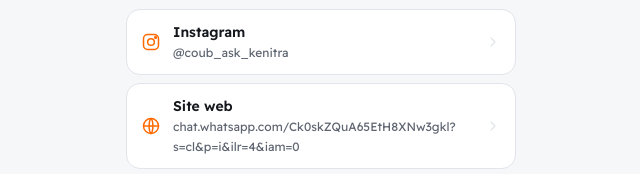
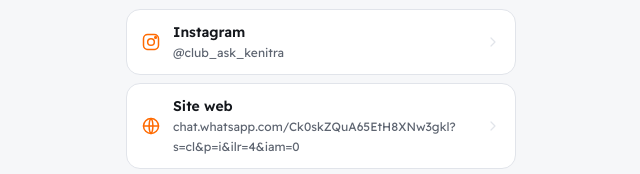
Before and after one commit to nfcworkma/profils, a plain HTML site: page association-des-aigles-sportive-de-kenitra/index.html in a window 1280 px wide. Shown: the part 459-633 px from the top of the page, 319-959 px from the left. Drawn offline with Linux system fonts and the light colour scheme.

Commit message:
Profil association-des-aigles-sportive-de-kenitra (mise à jour)

```diff
--- a/association-des-aigles-sportive-de-kenitra/index.html
+++ b/association-des-aigles-sportive-de-kenitra/index.html
@@ -49,7 +49,7 @@
 <a class="q" href="mailto:clubaskcontact@gmail.com"><svg viewBox="0 0 24 24" fill="none" stroke="currentColor" stroke-width="1.8" stroke-linecap="round" stroke-linejoin="round"><rect x="3" y="5" width="18" height="14" rx="2"/><path d="m3 7 9 6 9-6"/></svg>E-mail</a>
 </div>
 <a class="main"  href="https://wa.me/212641545525?text=Salam%20ASSOCIATION%2C%20j%27ai%20vu%20ton%20profil%20NFCWORK"><svg viewBox="0 0 24 24" fill="none" stroke="currentColor" stroke-width="1.8" stroke-linecap="round" stroke-linejoin="round"><path d="M3 21l1.6-4.6A9 9 0 1 1 8 19.6L3 21"/><path d="M9 9.5c.5 2 2.5 4 4.5 4.5l1.2-1.2 2 .8"/></svg>Écrire sur WhatsApp</a>
-<a class="row" href="https://instagram.com/coub_ask_kenitra"><svg viewBox="0 0 24 24" fill="none" stroke="currentColor" stroke-width="1.8" stroke-linecap="round" stroke-linejoin="round"><rect x="3" y="3" width="18" height="18" rx="5"/><circle cx="12" cy="12" r="4"/><circle cx="17.5" cy="6.5" r="1" fill="currentColor"/></svg><div><b>Instagram</b><span>@coub_ask_kenitra</span></div><svg class="ar" viewBox="0 0 24 24" fill="none" stroke="currentColor" stroke-width="1.8" stroke-linecap="round" stroke-linejoin="round"><path d="M9 6l6 6-6 6"/></svg></a>
+<a class="row" href="https://instagram.com/club_ask_kenitra"><svg viewBox="0 0 24 24" fill="none" stroke="currentColor" stroke-width="1.8" stroke-linecap="round" stroke-linejoin="round"><rect x="3" y="3" width="18" height="18" rx="5"/><circle cx="12" cy="12" r="4"/><circle cx="17.5" cy="6.5" r="1" fill="currentColor"/></svg><div><b>Instagram</b><span>@club_ask_kenitra</span></div><svg class="ar" viewBox="0 0 24 24" fill="none" stroke="currentColor" stroke-width="1.8" stroke-linecap="round" stroke-linejoin="round"><path d="M9 6l6 6-6 6"/></svg></a>
 <a class="row" href="https://chat.whatsapp.com/Ck0skZQuA65EtH8XNw3gkl?s=cl&amp;p=i&amp;ilr=4&amp;iam=0"><svg viewBox="0 0 24 24" fill="none" stroke="currentColor" stroke-width="1.8" stroke-linecap="round" stroke-linejoin="round"><circle cx="12" cy="12" r="9"/><path d="M3 12h18M12 3c3 3 3 15 0 18M12 3c-3 3-3 15 0 18"/></svg><div><b>Site web</b><span>chat.whatsapp.com/Ck0skZQuA65EtH8XNw3gkl?s=cl&amp;p=i&amp;ilr=4&amp;iam=0</span></div><svg class="ar" viewBox="0 0 24 24" fill="none" stroke="currentColor" stroke-width="1.8" stroke-linecap="round" stroke-linejoin="round"><path d="M9 6l6 6-6 6"/></svg></a>
 <a class="row" href="tel:+212641545525"><svg viewBox="0 0 24 24" fill="none" stroke="currentColor" stroke-width="1.8" stroke-linecap="round" stroke-linejoin="round"><path d="M5 4h4l2 5-2.5 1.5a11 11 0 0 0 5 5L15 13l5 2v4a2 2 0 0 1-2 2A16 16 0 0 1 3 6a2 2 0 0 1 2-2"/></svg><div><b>Téléphone</b><span>+212 6 41 54 55 25</span></div><svg class="ar" viewBox="0 0 24 24" fill="none" stroke="currentColor" stroke-width="1.8" stroke-linecap="round" stroke-linejoin="round"><path d="M9 6l6 6-6 6"/></svg></a>
 <a class="row" href="mailto:clubaskcontact@gmail.com"><svg viewBox="0 0 24 24" fill="none" stroke="currentColor" stroke-width="1.8" stroke-linecap="round" stroke-linejoin="round"><rect x="3" y="5" width="18" height="14" rx="2"/><path d="m3 7 9 6 9-6"/></svg><div><b>E-mail</b><span>clubaskcontact@gmail.com</span></div><svg class="ar" viewBox="0 0 24 24" fill="none" stroke="currentColor" stroke-width="1.8" stroke-linecap="round" stroke-linejoin="round"><path d="M9 6l6 6-6 6"/></svg></a>
```
